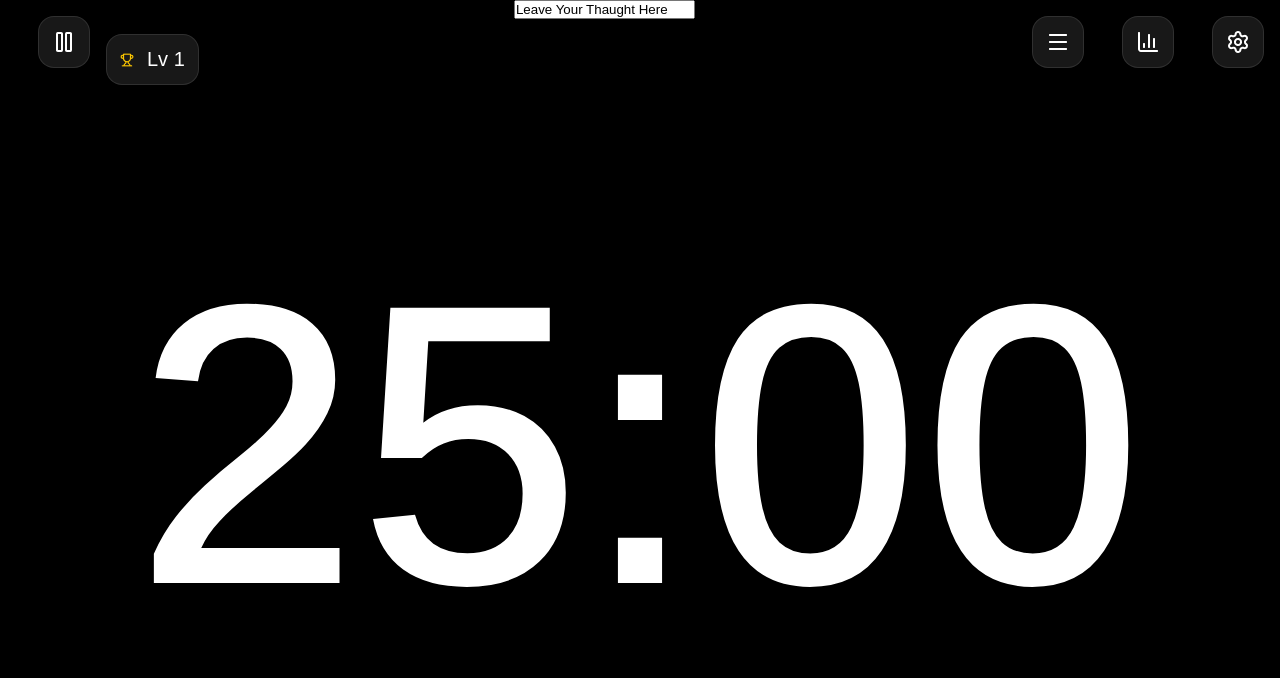
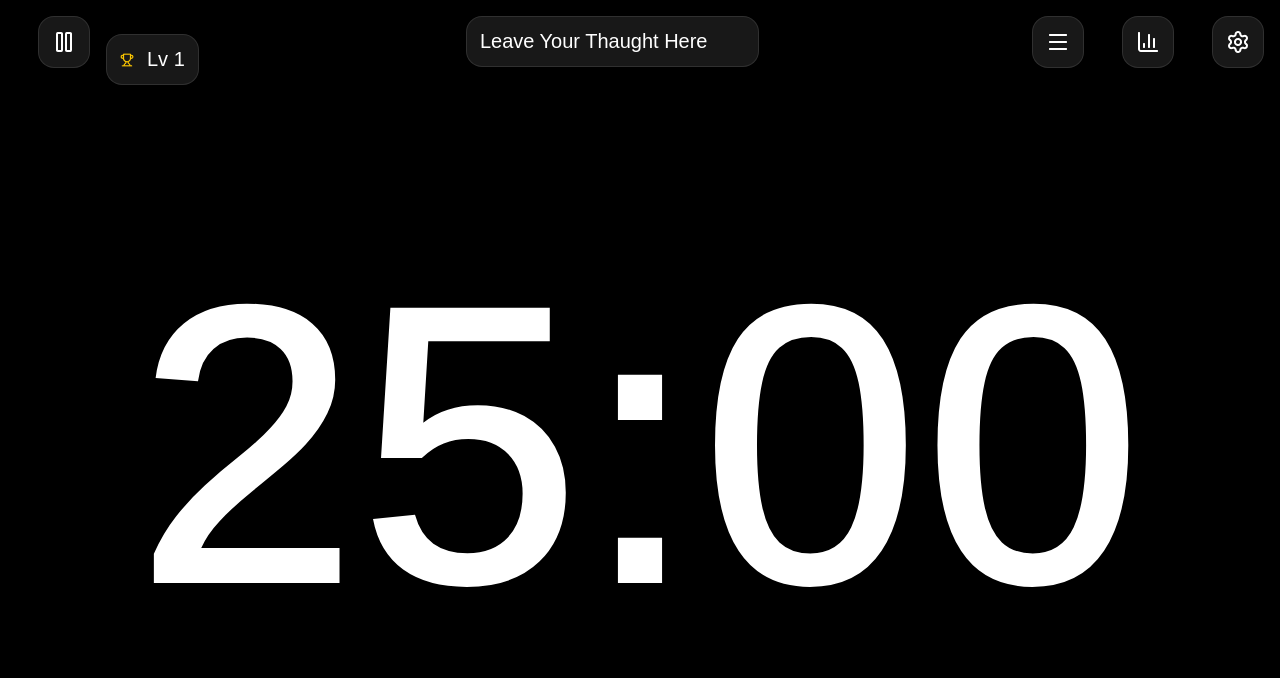
Before and after one commit to Ahnaf-Afif/3-1_Pomodoro_Project, a plain HTML site: page index.html in a window 1280 px wide. Drawn offline with nearby package versions, Linux system fonts and the light colour scheme.

Commit message:
working-on-nav

```diff
--- a/style.css
+++ b/style.css
@@ -25,7 +25,8 @@ body {
   justify-content: space-between;
 }
 
-.navigation-buttons button {
+.navigation-buttons button,
+.nav-input {
   border: none;
   font-size: 20px;
   cursor: pointer;
@@ -37,14 +38,16 @@ body {
 }
 
 .pause-button,
-.level-button {
+.level-button,
+.nav-input {
   margin-top: 16px;
   margin-left: 16px;
 }
 
 .pause-button img,
 .level-button,
-.right-buttons img {
+.right-buttons img,
+.nav-input {
   padding: 13px;
   display: flex;
   justify-content: center;
```
